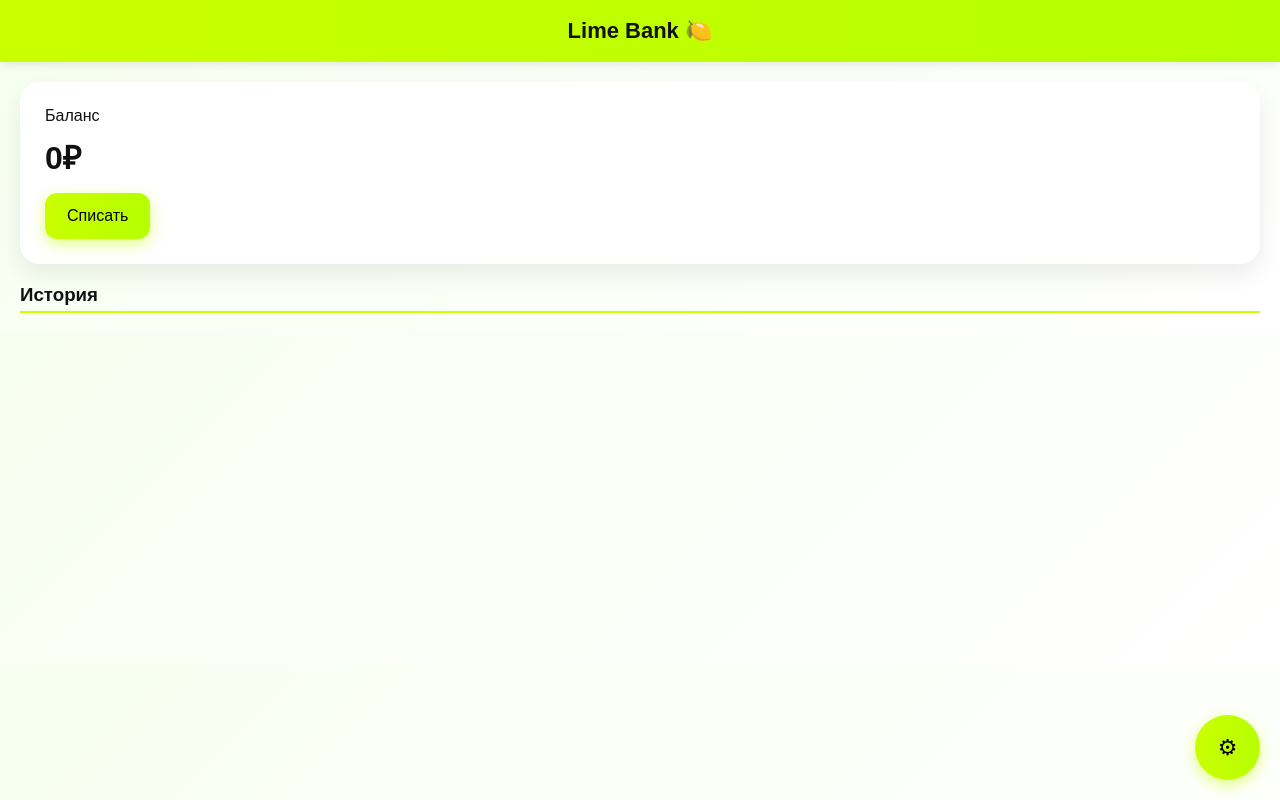
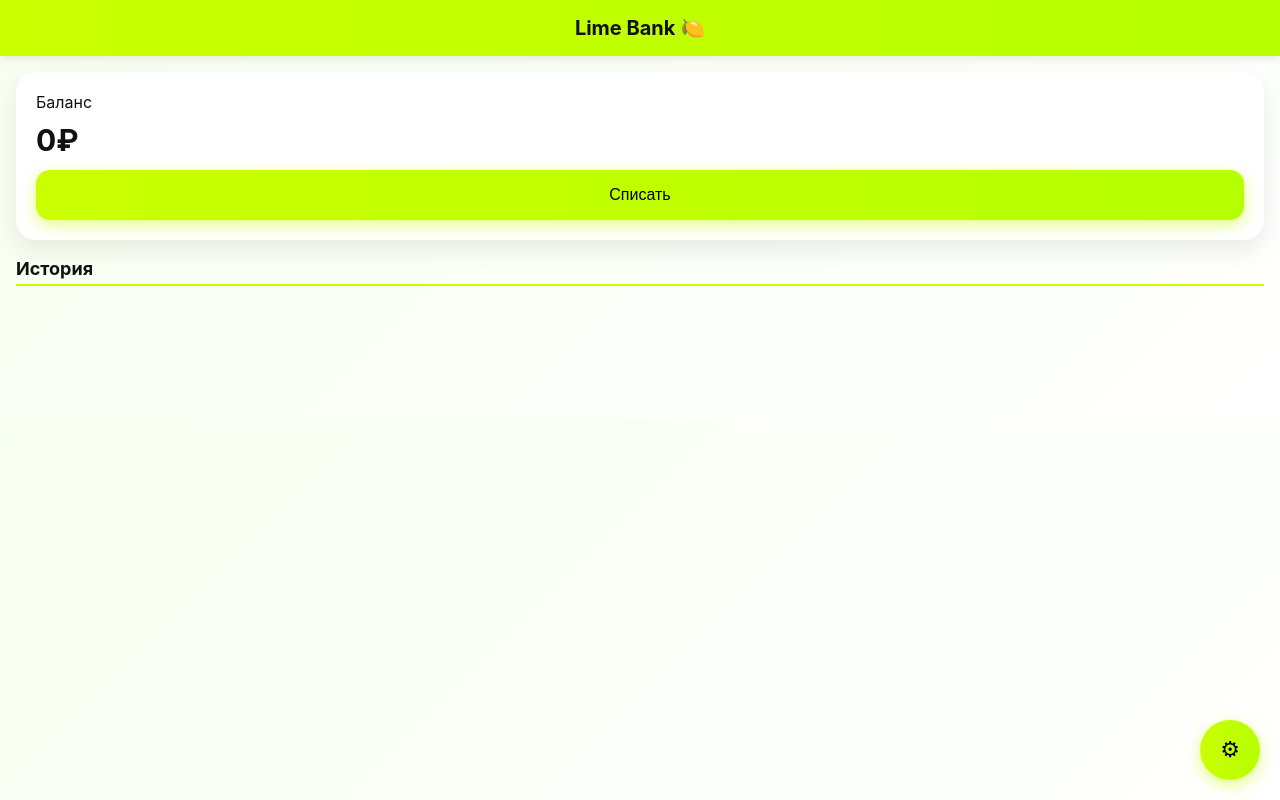
Before and after one commit to kaicat999/lime-bank, a plain HTML site: page index.html in a window 1280 px wide. Drawn offline with Linux system fonts and the light colour scheme.

Commit message:
index.html

```diff
--- a/index.html
+++ b/index.html
@@ -2,37 +2,47 @@
 <html lang="ru">
 <head>
   <meta charset="UTF-8">
+  <meta name="viewport" content="width=device-width, initial-scale=1.0, viewport-fit=cover">
   <title>Lime Bank</title>
   <style>
+    :root{
+      --lime1:#caff00;
+      --lime2:#b6ff00;
+    }
+
+    *{box-sizing:border-box; -webkit-tap-highlight-color: transparent;}
+
     body {
       margin: 0;
-      font-family: Arial, sans-serif;
+      font-family: -apple-system, BlinkMacSystemFont, Arial, sans-serif;
       background: linear-gradient(135deg, #f7fff0, #ffffff);
       color: #111;
     }
 
     header {
-      background: linear-gradient(90deg, #caff00, #b6ff00);
-      padding: 18px;
+      background: linear-gradient(90deg, var(--lime1), var(--lime2));
+      padding: 16px;
+      padding-top: calc(16px + env(safe-area-inset-top));
       text-align: center;
       font-weight: bold;
-      font-size: 22px;
+      font-size: 20px;
       box-shadow: 0 2px 10px rgba(0,0,0,0.1);
     }
 
     .card {
       background: white;
-      margin: 20px;
-      padding: 25px;
+      margin: 16px;
+      padding: 20px;
       border-radius: 20px;
       box-shadow: 0 10px 25px rgba(0,0,0,0.08);
     }
 
     .balance {
-      font-size: 32px;
+      font-size: 30px;
       margin-top: 10px;
       font-weight: bold;
       transition: transform 0.2s;
+      word-break: break-word;
     }
 
     .balance.animate {
@@ -40,40 +50,45 @@
     }
 
     button {
-      background: linear-gradient(90deg, #caff00, #b6ff00);
+      width: 100%;
+      background: linear-gradient(90deg, var(--lime1), var(--lime2));
       border: none;
-      padding: 14px 22px;
+      padding: 16px;
       font-size: 16px;
-      border-radius: 12px;
+      border-radius: 14px;
       cursor: pointer;
-      margin-top: 15px;
+      margin-top: 12px;
       box-shadow: 0 5px 15px rgba(202,255,0,0.5);
       transition: 0.2s;
     }
 
-    button:hover {
-      transform: translateY(-2px);
+    button:active {
+      transform: scale(0.97);
     }
 
     .notification {
       position: fixed;
-      top: 20px;
+      top: calc(15px + env(safe-area-inset-top));
       left: 50%;
       transform: translateX(-50%);
       background: #111;
       color: white;
-      padding: 12px 22px;
+      padding: 12px 18px;
       border-radius: 12px;
       display: none;
+      font-size: 14px;
+      z-index: 1000;
     }
 
     .history {
-      margin: 20px;
+      margin: 16px;
+      padding-bottom: 100px;
     }
 
     .history h3 {
-      border-bottom: 2px solid #caff00;
+      border-bottom: 2px solid var(--lime1);
       padding-bottom: 5px;
+      font-size: 18px;
     }
 
     .history-item {
@@ -82,6 +97,7 @@
       border-radius: 12px;
       margin-top: 10px;
       box-shadow: 0 5px 15px rgba(0,0,0,0.05);
+      font-size: 14px;
     }
 
     .settings-panel {
@@ -91,10 +107,12 @@
       width: 100%;
       background: white;
       padding: 20px;
+      padding-bottom: calc(20px + env(safe-area-inset-bottom));
       border-top-left-radius: 25px;
       border-top-right-radius: 25px;
       box-shadow: 0 -10px 30px rgba(0,0,0,0.2);
       transition: 0.3s;
+      z-index: 999;
     }
 
     .settings-panel.open {
@@ -102,28 +120,30 @@
     }
 
     input {
-      padding: 10px;
+      padding: 12px;
       font-size: 16px;
-      width: 120px;
+      width: 100%;
       text-align: center;
-      border-radius: 10px;
+      border-radius: 12px;
       border: 1px solid #ddd;
     }
 
     .settings-btn {
       position: fixed;
-      bottom: 20px;
+      bottom: calc(20px + env(safe-area-inset-bottom));
       right: 20px;
       border-radius: 50%;
-      width: 65px;
-      height: 65px;
+      width: 60px;
+      height: 60px;
       font-size: 22px;
+      display:flex;
+      align-items:center;
+      justify-content:center;
     }
 
     .close-btn {
       background: #111;
       color: white;
-      margin-top: 10px;
     }
   </style>
 </head>
```
